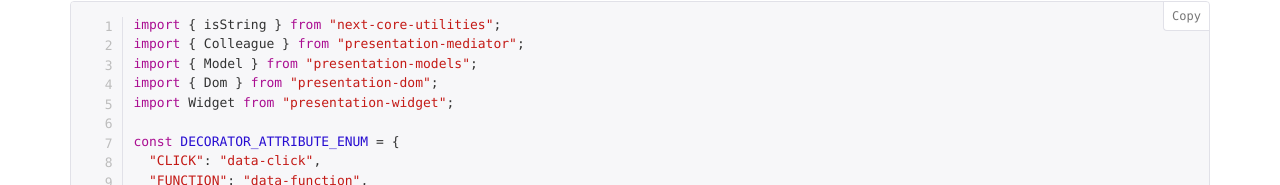
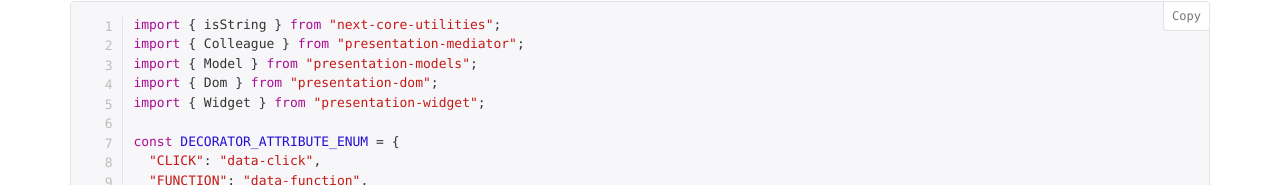
Before and after one commit to Augmentedjs/presentation-decorator, a website built with webpack: page jsdoc/decorator.js.html in a window 1280 px wide. Shown: the part 287-472 px from the top of the page. Built offline with nearby package versions, Linux system fonts and the light colour scheme; a web font is replaced by a local one.

Commit message:
dependancy bump

```diff
--- a/jsdoc/decorator.js.html
+++ b/jsdoc/decorator.js.html
@@ -102,7 +102,7 @@
 import { Colleague } from "presentation-mediator";
 import { Model } from "presentation-models";
 import { Dom } from "presentation-dom";
-import Widget from "presentation-widget";
+import { Widget } from "presentation-widget";
 
 const DECORATOR_ATTRIBUTE_ENUM = {
   "CLICK": "data-click",
--- a/package.json
+++ b/package.json
@@ -47,7 +47,7 @@
     "presentation-dom": "^3.0.3",
     "presentation-mediator": "^3.0.1",
     "presentation-models": "^3.1.6",
-    "presentation-widget": "^2.5.6"
+    "presentation-widget": "^3.0.0"
   },
   "bugs": {
     "url": "https://github.com/Augmentedjs/presentation-decorator/issues"
```
Also changed, not shown: 1 other file.
